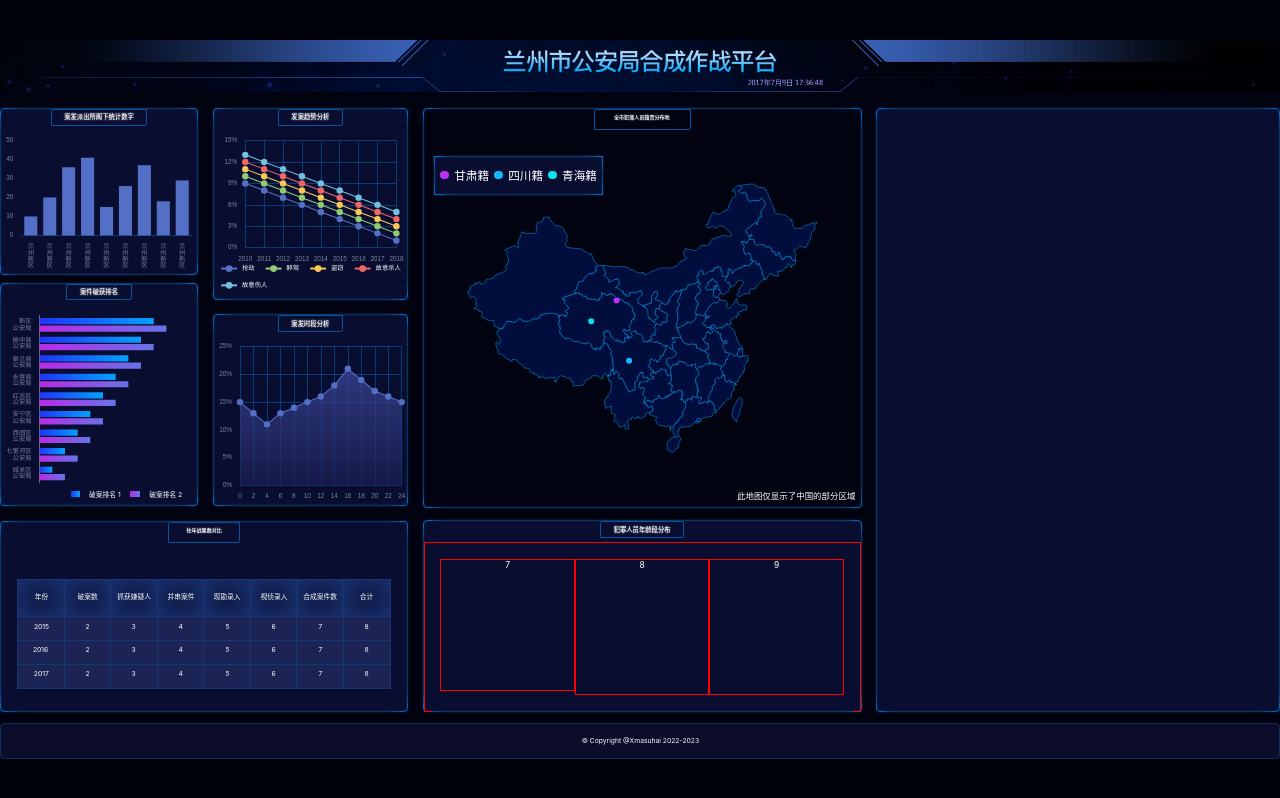
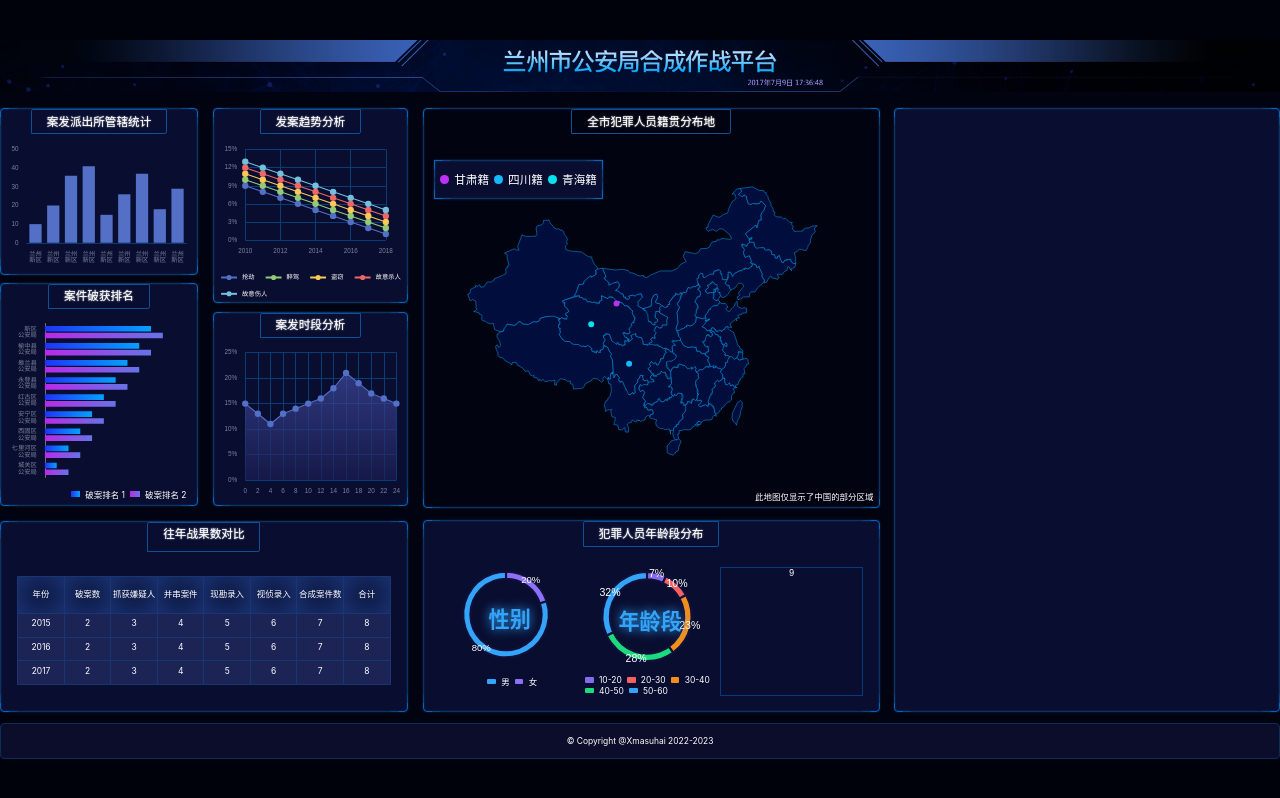
Before and after one commit to xmasuhai/big-screen-visualization_react, a React (Vite) app: page /#/ in a window 1280 px wide. Built offline with nearby package versions, Linux system fonts and the light colour scheme.

Commit message:
chart7 chart8 重调样式
Took 2 hours 25 minutes

```diff
--- a/scss-lint.yml
+++ b/scss-lint.yml
@@ -142,7 +142,7 @@ linters:
     enabled: true
 
   SingleLinePerProperty:
-    enabled: true
+    enabled: false
     allow_single_line_rule_sets: false
 
   SingleLinePerSelector:
--- a/src/components/chart-1.tsx
+++ b/src/components/chart-1.tsx
@@ -3,6 +3,7 @@ import * as echarts from 'echarts'
 import {px} from '../shared/px'
 import {createEchartsOptions} from '../shared/create-echarts-options'
 
+// 案发派出所管辖统计
 export const Chart1 = () => {
   // 获取节点
   const divRef = useRef(null)
@@ -21,12 +22,11 @@ export const Chart1 = () => {
             lineStyle: {color: '#083B70'}
           },
           axisLabel: {
-            show: true,
-            interval: 0,
-            fontSize: px(12),
+            // show: true,
+            // interval: 0,
+            // fontSize: px(12),
             formatter(val) {
-              return val.split('').join('\n')
-              /*
+              // return val.split('').join('\n') // 一列
               if (val.length > 2) {
                 const arr = val.split('')
                 arr.splice(2, 0, '\n')
@@ -34,7 +34,6 @@ export const Chart1 = () => {
               } else {
                 return val
               }
-              */
             },
           },
         },
@@ -61,7 +60,7 @@ export const Chart1 = () => {
 
   return (
     <div className="bordered jurisdictional-statistics">
-      <h2>案发派出所阁下统计数字</h2>
+      <h2>案发派出所管辖统计</h2>
       <div ref={divRef} className="chart"></div>
     </div>
   )
--- a/src/components/chart-2.tsx
+++ b/src/components/chart-2.tsx
@@ -2,6 +2,7 @@ import React, {useEffect, useRef} from 'react'
 import * as echarts from 'echarts'
 import {createEchartsOptions} from '../shared/create-echarts-options'
 
+// 案件破获排名
 export const Chart2 = () => {
   // 获取节点
   const divRef = useRef(null)
--- a/src/components/chart-3.tsx
+++ b/src/components/chart-3.tsx
@@ -3,6 +3,7 @@ import * as echarts from 'echarts'
 import {createEchartsOptions} from '../shared/create-echarts-options'
 import {px} from '../shared/px'
 
+// 发案趋势分析
 export const Chart3 = () => {
   const divRef = useRef(null)
 
@@ -11,17 +12,17 @@ export const Chart3 = () => {
     myChart.setOption(createEchartsOptions({
       // 标题说明文字
       legend: {
-        bottom: px(10),
+        bottom: px(0),
         textStyle: {color: 'white'},
         itemWidth: px(30),
-        itemHeight: px(16)
+        itemHeight: px(12)
       },
       // 四周空隙
       grid: {
         x: px(20),
-        x2: px(20),
+        x2: px(40),
         y: px(20),
-        y2: px(70),
+        y2: px(90),
         containLabel: true
       },
       xAxis: {
--- a/src/components/chart-4.tsx
+++ b/src/components/chart-4.tsx
@@ -3,6 +3,7 @@ import * as echarts from 'echarts';
 import {createEchartsOptions} from '../shared/create-echarts-options';
 import {px} from '../shared/px';
 
+// 案发时段分析
 export const Chart4 = () => {
   const divRef = useRef(null);
   useEffect(() => {
--- a/src/components/chart-5.tsx
+++ b/src/components/chart-5.tsx
@@ -1,5 +1,7 @@
 import React from 'react'
 
+
+// 往年战果数对比
 export const Chart5: React.FC = () => {
   return (
     <div className="success-result">
--- a/src/components/chart-6.tsx
+++ b/src/components/chart-6.tsx
@@ -1,9 +1,9 @@
 import React, {useEffect, useRef} from 'react';
 import * as echarts from 'echarts';
 import {createEchartsOptions} from '../shared/create-echarts-options';
-import {px} from '../shared/px';
 import china from '../geo/china.json'
 
+// 全市犯罪人员籍贯分布地
 export const Chart6: React.FC = () => {
   const divRef = useRef(null);
   const colors= {
--- a/src/components/chart-7.tsx
+++ b/src/components/chart-7.tsx
@@ -1,17 +1,58 @@
-import React, {useEffect, useRef} from 'react';
-import * as echarts from 'echarts';
+import React, {useEffect, useRef} from 'react'
+import * as echarts from 'echarts'
+import {createEchartsOptions} from '../shared/create-echarts-options'
+import {px} from '../shared/px'
 
+// 性别
 export const Chart7: React.FC = () => {
-  const divRef = useRef(null);
+  const divRef = useRef(null)
   useEffect(() => {
-    const myChart = echarts.init(divRef.current);
-  }, []);
+    // 初始化 init
+    const myChart = echarts.init(divRef.current)
+    // 设置选项 setOptions
+    myChart.setOption(createEchartsOptions({
+      color: ['#8D70F8', '#33A4FA'],
+      xAxis: {show: false},
+      yAxis: {show: false},
+      legend: {show: false},
+      series: [
+        {
+          name: '访问来源',
+          type: 'pie',
+          radius: ['75%', '90%'],
+          avoidLabelOverlap: false,
+          label: {
+            show: true,
+            position: 'inside',
+            textStyle: {color: 'white', fontSize: px(18)},
+            formatter(options) {
+              return options.value * 100 + '%'
+            }
+          },
+          labelLine: {show: false},
+          itemStyle: {
+            borderColor: '#0F113A',
+            borderWidth: px(4)
+          },
+          data: [
+            {value: 0.2, name: '女'},
+            {value: 0.8, name: '男'},
+          ]
+        }
+      ]
+    }))
+  }, [])
 
   return (
-    <div className="age-bracket-chart-left">7
-      <div ref={divRef} className="chart">
-
+    <div className="age-bracket-chart-left">
+      <div className="chart">
+        <div className="chart-main" ref={divRef}/>
+        <div className="chart-text">性别</div>
+      </div>
+      <div className="legend">
+        <span className="male"/>男
+        <span className="female"/>女
       </div>
     </div>
-  );
-};
+  )
+}
--- a/src/components/chart-8.tsx
+++ b/src/components/chart-8.tsx
@@ -1,18 +1,64 @@
-import React, {useEffect, useRef} from 'react';
-import * as echarts from "echarts";
+import React, {useEffect, useRef} from 'react'
+import * as echarts from 'echarts'
+import {createEchartsOptions} from '../shared/create-echarts-options'
+import {px} from '../shared/px'
 
 export const Chart8: React.FC = () => {
-  const divRef = useRef(null);
+  const divRef = useRef(null)
+  const colors = ['#856BED', '#F46064', '#F38E1C', '#1CDB7C', '#33A4FA']
+
   useEffect(() => {
-    const myChart = echarts.init(divRef.current);
+    const myChart = echarts.init(divRef.current)
+    myChart.setOption(createEchartsOptions({
+      color: colors,
+      xAxis: {show: false},
+      yAxis: {show: false},
+      legend: {show: false},
 
-  }, []);
+      series: [
+        {
+          name: '访问来源',
+          type: 'pie',
+          radius: ['75%', '90%'],
+          avoidLabelOverlap: false,
+          label: {
+            show: true,
+            position: 'inside',
+            textStyle: {color: 'white', fontSize: px(20)},
+            formatter(options) {
+              return (options.value * 100).toFixed(0) + '%'
+            }
+          },
+          labelLine: {show: false},
+          itemStyle: {
+            borderColor: '#0F113A',
+            borderWidth: px(4),
+          },
+          data: [
+            {value: 0.07, name: '10-20'},
+            {value: 0.10, name: '20-30'},
+            {value: 0.23, name: '30-40'},
+            {value: 0.28, name: '40-50'},
+            {value: 0.32, name: '50-60'},
+          ],
+        },
+      ],
+    }))
+  }, [])
 
   return (
-    <div className="age-bracket-chart-middle">8
-      <div ref={divRef} className="chart">
-
+    <div className="age-bracket-chart-middle">
+      <div className="chart">
+        <div className="chart-main" ref={divRef} />
+        <div className="chart-text">年龄段</div>
+      </div>
+      <div className="legend">
+        <span style={{background: colors[0]}}/>10-20
+        <span style={{background: colors[1]}}/>20-30
+        <span style={{background: colors[2]}}/>30-40
+        <span style={{background: colors[3]}}/>40-50
+        <span style={{background: colors[4]}}/>50-60
       </div>
     </div>
-  );
-};
+  )
+}
--- a/src/pages/home.scss
+++ b/src/pages/home.scss
@@ -7,12 +7,12 @@
 }
 
 .home {
+  flex: 1;
+  display: flex;
+  flex-direction: column;
   background-color: #010310;
   color: #fff;
   font-size: px(16);
-  flex: 1;
-  display: flex;
-  flex-direction: column;
 
   > header {
     // 左右居中
@@ -38,9 +38,8 @@
     padding-top: px(30);
     flex: 1;
     display: grid;
-    grid-template:
-      "box1 box2 box4 box5" 755fr
-      "box3 box3 box4 box5" 363fr / 366fr 361fr 811fr 747fr;
+    grid-template: 'box1 box2 box4 box5' 755fr /* 行高 */
+                   'box3 box3 box4 box5' 363fr /* 行高 */ / 366fr 361fr 811fr 747fr; /* 列宽 */
     grid-column-gap: px(28);
     grid-row-gap: px(28);
 
@@ -112,21 +111,22 @@
       display: flex;
       flex-direction: column;
       align-items: center;
-      justify-content: space-between;
+      //justify-content: space-between;
 
       h2 {
         flex-shrink: 0;
         border: 1px solid #0a5299;
         border-top-left-radius: px(4);
         border-bottom-right-radius: px(4);
-        font-size: px(12);
-        line-height: px(12);
-        padding: px(8) px(24);
+        font-size: px(22);
+        line-height: px(24);
+        padding: px(10) px(28);
         text-shadow: 0 0 px(3) #fff;
 
         span {
-          display: inline-block;
-          transform: scale(.8);
+          //display: inline-block;
+          //transform: scale(0.8);
+          //transform-origin: center center;
         }
       }
 
@@ -138,10 +138,9 @@
 
     // 发案趋势 案发时段
     .trends-in-crime,
-    .incident-period {height: px(363);}
-
-    // 管辖统计
-    .jurisdictional-statistics {height: px(315);}
+    .incident-period {
+      height: px(368);
+    }
 
     // 破获排名
     .case-solving-ranking {
@@ -159,8 +158,8 @@
           display: inline-block;
           width: px(18);
           height: px(12);
+          margin: 0 px(10);
           background: #f00;
-          margin: 0 px(10);
         }
 
         .first {
@@ -176,9 +175,10 @@
 
     // 战果
     .success-result {
-      & .scale-size {
+      .scale-size {
         display: inline-block;
-        transform: scale(0.8);
+        //transform: scale(0.8);
+        //transform-origin: center center;
       }
 
       > table {
@@ -190,7 +190,8 @@
           border: 1px solid #1a3671;
 
           //span {
-          //  transform: scale(0.7);
+          // transform: scale(0.7);
+          // transform-origin: center center;
           //}
         }
 
@@ -218,14 +219,23 @@
       background: transparent;
 
       > .wrapper {
-        position: relative;width: 100%;flex: 1;
-        display: flex; flex-direction: column;
+        position: relative;
+        width: 100%;
+        flex: 1;
+        display: flex;
+        flex-direction: column;
+
         .chart {flex: 1;}
+
         .legend {
-          position: absolute;top: px(40);left: px(20);display: flex;
+          position: absolute;
+          top: px(40);
+          left: px(20);
+          display: flex;
           align-items: center;
           font-size: px(22); padding: px(20) px(10) px(20) 0;
           border-radius: 0;
+
           .icon {
             margin: 0 px(10);
             display: inline-block;
@@ -235,6 +245,7 @@
             background: #1cecd9;
           }
         }
+
         .notes {
           position: absolute;
           bottom: px(10);
@@ -253,16 +264,84 @@
       > .charts {
         width: 100%;
         flex: 1;
-        border: 1px solid red;
         display: flex;
         padding: px(30);
       }
 
-      &-chart-left, &-chart-middle, &-chart-right {
+      &-chart-left,
+      &-chart-middle,
+      &-chart-right {
         flex: 1;
-        border: 1px solid red;
         display: flex;
         flex-direction: column;
+      }
+
+      &-chart-left,
+      &-chart-middle, {
+        // 文字说明
+        .legend {
+          height: px(40);
+          display: flex;
+          flex-wrap: wrap;
+          align-items: center;
+          justify-content: center;
+
+          > span {
+            display: inline-block;
+            width: px(16);
+            height: px(10);
+            border-radius: px(2);
+            margin: 0 px(10);}
+
+          .male {
+            background: #33a4fa;
+          }
+
+          .female {
+            background: #8d70f8;
+          }
+        }
+
+        .chart {
+          position: relative;
+          display: flex;
+
+          > .chart-main {
+            flex: 1;
+          }
+
+          // 图表中心文字
+          > .chart-text {
+            position: absolute;
+            top: 50%;
+            left: 50%;
+            transform: translate(-50%, -50%);
+            transform-origin: left top;
+            color: #33a4fa;
+            font-size: px(40);
+            text-shadow: 0 0 px(20) #33a4fa;
+            font-weight: bold;
+          }
+        }
+      }
+
+      &-chart-middle, {
+        width: px(290);
+        flex-shrink: 0;
+
+        .legend {
+          justify-content: flex-start;
+        }
+      }
+
+      &-chart-right {
+        border: 1px solid #08397d;
+
+        h3 {
+          font-size: px(20);
+          color: #7ab6db;
+          margin-top: px(6);
+        }
       }
 
     }
@@ -270,7 +349,8 @@
   }
 
   .label-text {
-    transform: scale(0.8);
+    //transform: scale(0.8);
+    //transform-origin: center center;
     white-space: nowrap;
   }
 }
--- a/src/shared/base-chart-options.ts
+++ b/src/shared/base-chart-options.ts
@@ -8,10 +8,10 @@ export const baseEchartOptions = {
   title: {show: false},
   legend: {show: false},
   grid: {
-    x: px(10),
+    x: px(20),
     y: px(20),
-    x2: px(10),
-    y2: px(10),
+    x2: px(20),
+    y2: px(20),
     containLabel: true
   },
 };
--- a/src/shared/style.scss
+++ b/src/shared/style.scss
@@ -49,7 +49,9 @@ h4,
 h5,
 h6 {
   font-size: 12px;
+
   span {
-    transform: scale(.5);
+    //transform: scale(0.5);
+    //transform-origin: center center;
   }
 }
```
